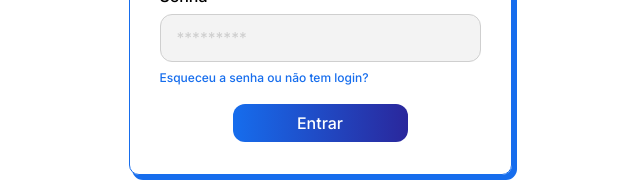
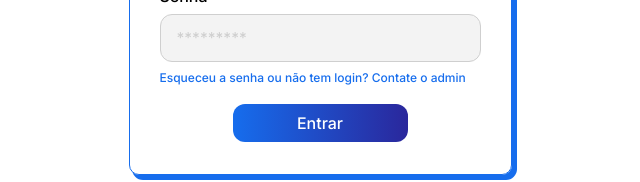
Before and after one commit to CodeBreakers-DASA/visalytica_frontend, a Next.js app: page /login in a window 1280 px wide. Shown: the part 446-628 px from the top of the page, without its empty margins (640-1280 px from the left). Built offline with nearby package versions, Linux system fonts and the light colour scheme; no server answers.

Commit message:
fix: message login

```diff
--- a/src/app/(authLayout)/login/page.js
+++ b/src/app/(authLayout)/login/page.js
@@ -91,7 +91,7 @@ function Login() {
             href="#"
             className="text-azul font-medium text-[10px] xs:text-[11px] sm:text-xs hover:underline"
           >
-            Esqueceu a senha ou não tem login?
+            Esqueceu a senha ou não tem login? Contate o admin
           </a>
         </div>
 
```
